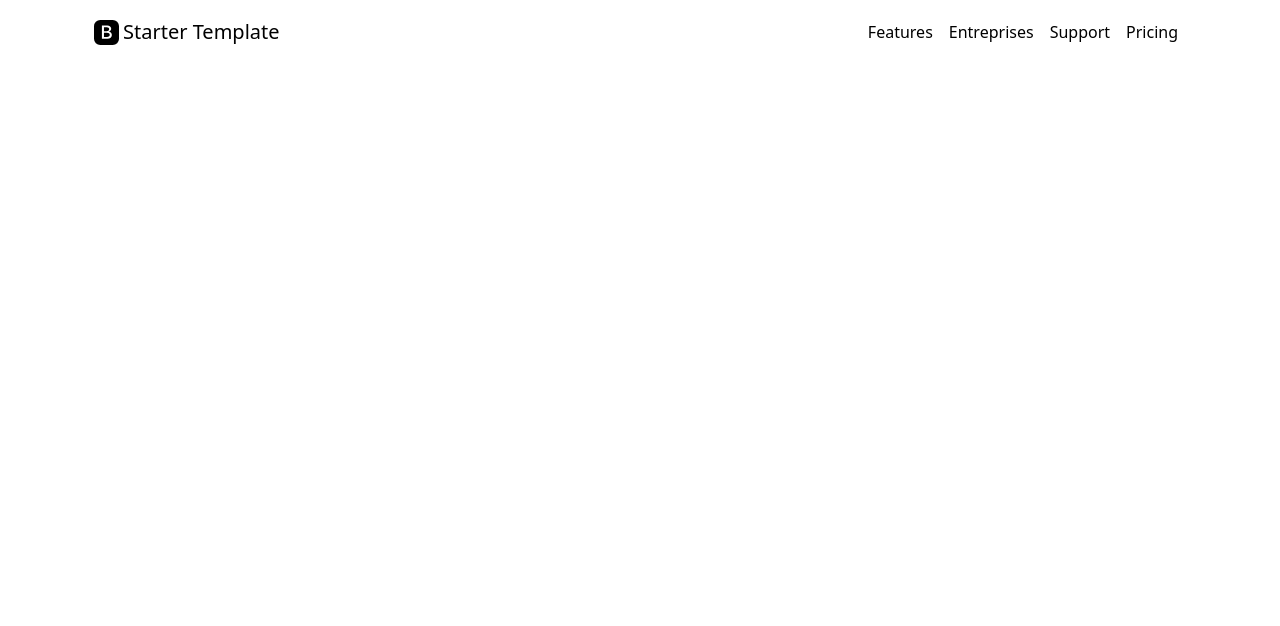
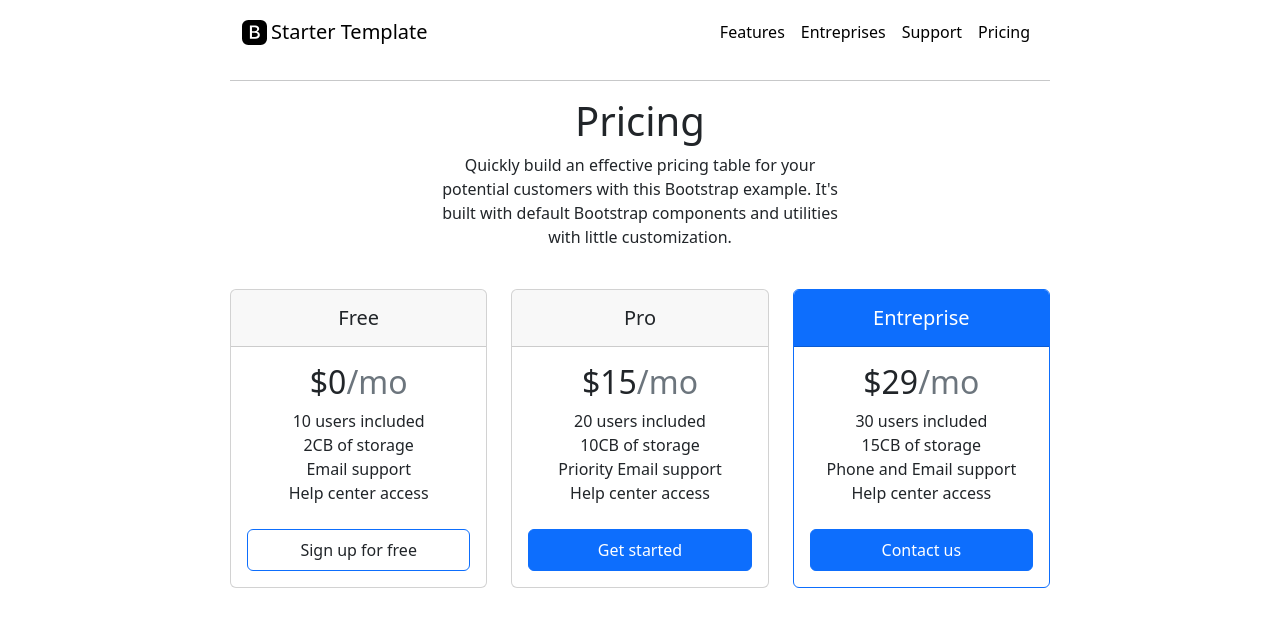
Before and after one commit to emilieChnvt/maquette3, a plain HTML site: page index.html in a window 1280 px wide. Drawn offline with nearby package versions, Linux system fonts and the light colour scheme.

Commit message:
Pricing section added

```diff
--- a/css/style.css
+++ b/css/style.css
@@ -0,0 +1,9 @@
+html, body{
+    padding: 0;
+    margin: 0;
+    box-sizing: border-box;
+}
+.boite{
+    padding-right: 10em;
+    padding-left: 10em;
+}
--- a/index.html
+++ b/index.html
@@ -8,7 +8,7 @@
     <link rel="stylesheet" href="css/style.css">
 </head>
 <body>
-<div class="container ">
+<div class="container boite">
     <nav class="navbar navbar-expand-lg ">
         <div class="container-fluid">
             <a class="navbar-brand d-flex align-items-center" href="#">
@@ -37,6 +37,51 @@
             </div>
         </div>
     </nav>
+    <hr/>
+    <div class="container d-flex align-items-center flex-column text-center">
+        <h1>Pricing</h1>
+        <p class="w-50">Quickly build an effective pricing table for your potential customers with this Bootstrap example. It's built with default Bootstrap components and
+            utilities with little customization.</p>
+    </div>
+    <div class="row mt-4">
+        <div class="col-4 text-center">
+            <div class="card">
+            <h5 class="card-header py-3">Free</h5>
+            <div class="card-body d-flex flex-column">
+                <h5 class="card-title fs-2">$0<span class="text-secondary">/mo</span></h5>
+                <span class="card-text">10 users included</span>
+                <span class="card-text">2CB of storage</span>
+                <span class="card-text">Email support</span>
+                <span class="card-text">Help center access</span>
+                <a href="#" class="mt-4 btn border-primary py-2">Sign up for free</a>
+            </div>
+        </div></div>
+        <div class="col-4 text-center">
+            <div class="card">
+            <h5 class="card-header py-3">Pro</h5>
+            <div class="card-body d-flex flex-column">
+                <h5 class="card-title fs-2">$15<span class="text-secondary">/mo</span></h5>
+                <span class="card-text">20 users included</span>
+                <span class="card-text">10CB of storage</span>
+                <span class="card-text">Priority Email support</span>
+                <span class="card-text">Help center access</span>
+                <a href="#" class="mt-4 btn btn-primary py-2">Get started</a>
+            </div>
+        </div></div>
+        <div class="col-4 text-center">
+            <div class="card border-primary">
+            <h5 class="card-header py-3 bg-primary text-white ">Entreprise</h5>
+            <div class="card-body d-flex flex-column">
+                <h5 class="card-title fs-2">$29<span class="text-secondary">/mo</span></h5>
+                <span class="card-text">30 users included</span>
+                <span class="card-text">15CB of storage</span>
+                <span class="card-text">Phone and Email support</span>
+                <span class="card-text">Help center access</span>
+                <a href="#" class="mt-4 btn btn-primary py-2">Contact us</a>
+            </div>
+        </div></div>
+    </div>
+
 </div>
 
 
```
